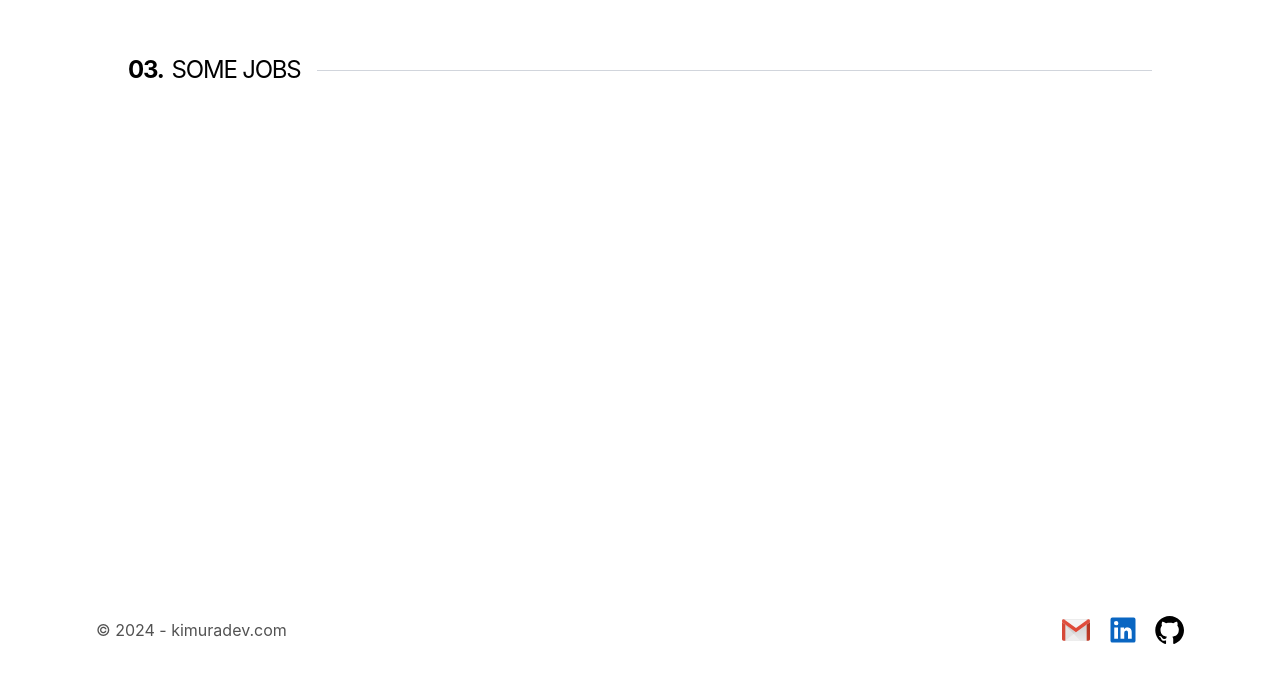
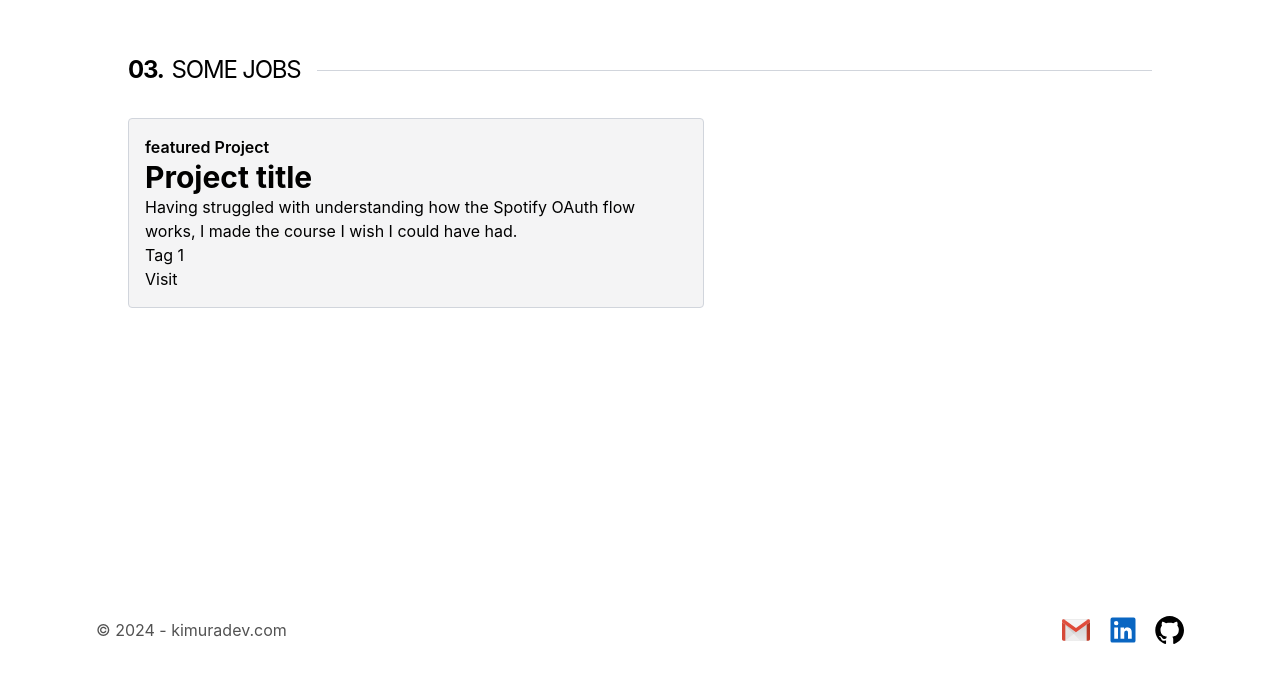
Before and after one commit to kimuradev/kimuradev-portfolio, a Next.js app: page /work in a window 1280 px wide. Shown: the part 122-800 px from the top of the page. Built offline with nearby package versions, Linux system fonts and the light colour scheme.

Commit message:
add work page

```diff
--- /dev/null
+++ b/app/(pages)/work/data.ts
@@ -0,0 +1,10 @@
+import { ProjectProps } from "./definitions";
+
+export const data: ProjectProps[] = [
+    {
+        id: 'unicef',
+        projectName: 'UNICEF',
+        skils: ['Drupal', 'PHP', 'Javascript'],
+        description: 'Having struggled with understanding how the Spotify OAuth flow works, I made the course I wish I could have had.'
+    }
+]
--- /dev/null
+++ b/app/(pages)/work/definitions.ts
@@ -0,0 +1,6 @@
+export type ProjectProps = {
+  id: string,
+  projectName: string,
+  skils: string[],
+  description: string
+}
--- a/app/(pages)/work/page.tsx
+++ b/app/(pages)/work/page.tsx
@@ -1,4 +1,5 @@
 import PageTitle from "app/components/page-title"
+import Project from "./project"
 
 export const metadata = {
   title: 'some jobs',
@@ -9,6 +10,7 @@ export default function Page() {
   return (
     <>
       <PageTitle index="03" title={metadata.title} />
+      <Project />
     </>
   )
 }
--- /dev/null
+++ b/app/(pages)/work/project.tsx
@@ -0,0 +1,22 @@
+function Skills () {
+    return (
+        <div>Tag 1</div>
+    )
+}
+
+export default function Project() {
+    return (
+        <div className="border-solid border-1 rounded border-primary p-4 bg-zinc-100 dark:bg-zinc-700 lg:max-w-xl">
+            <h3 className="font-semibold">featured Project </h3>
+            <h4 className="font-bold text-3xl"> Project title </h4>
+
+            <span>
+            Having struggled with understanding how the Spotify OAuth flow works, I made the course I wish I could have had.
+            </span>
+
+            <Skills />
+
+            <button>Visit</button>
+        </div>
+    )
+}
```
